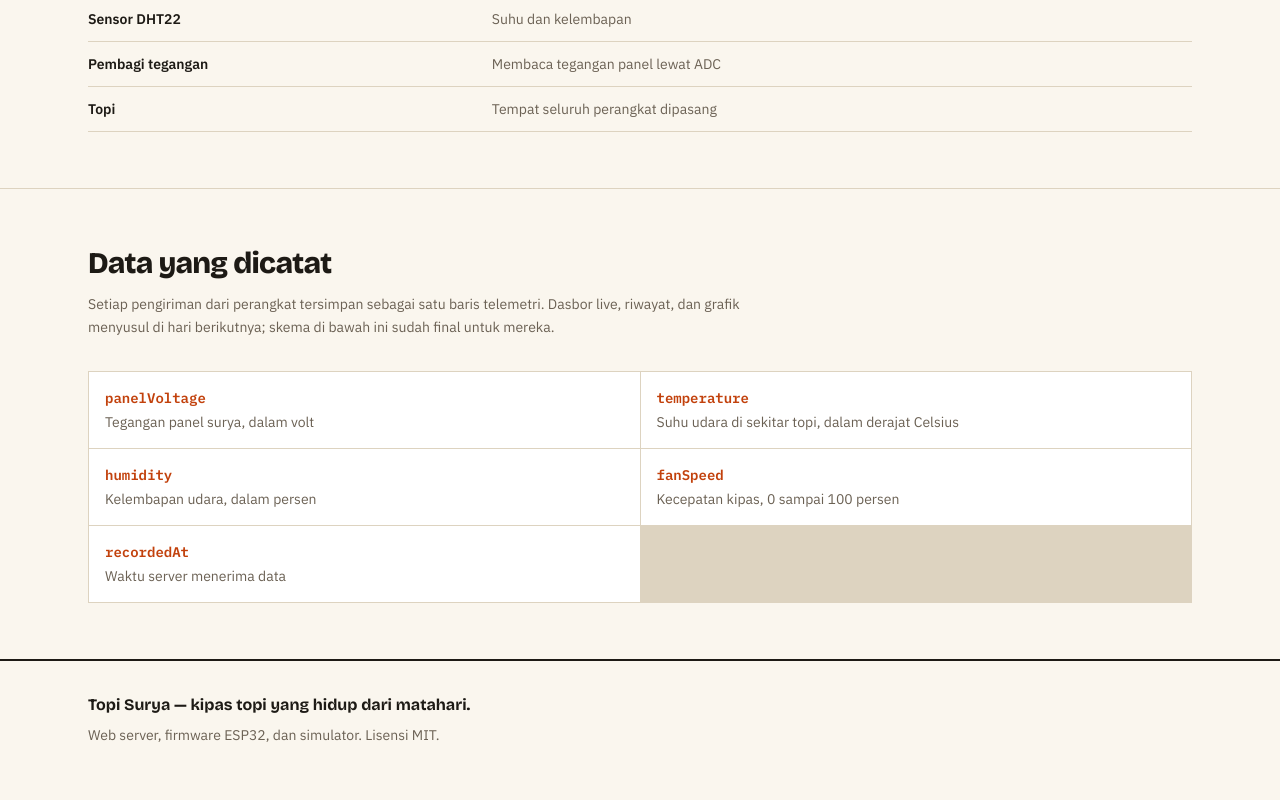
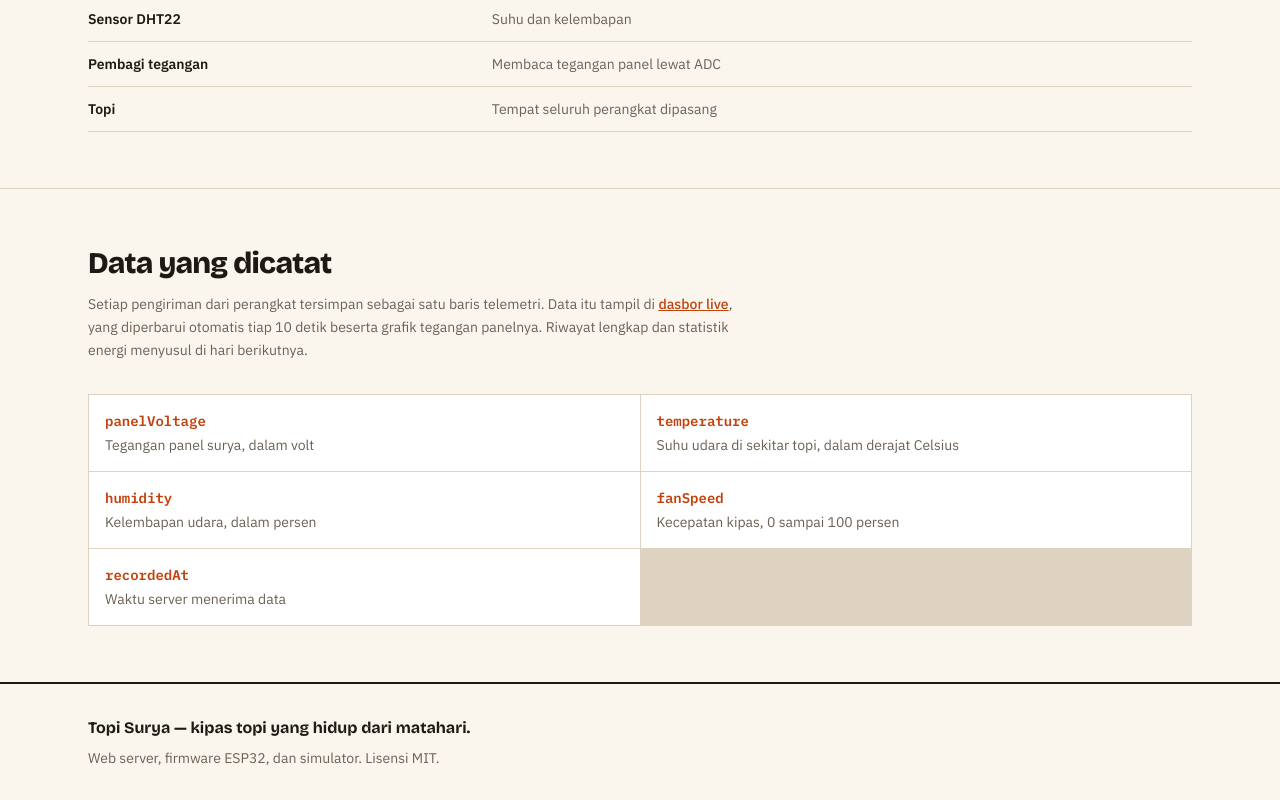
Before and after one commit to bintangyudhis/topi-surya-iot, a Next.js app: page / in a window 1280 px wide. Shown: the part 1523-2323 px from the top of the page. Before the commit the page ends 2300 px from the top, so only its background shows below. Built offline with nearby package versions, Linux system fonts and the light colour scheme.

Commit message:
Day 16: beranda menautkan dasbor live [skip-vercel]
Closes #3

```diff
--- a/src/app/BagianData.tsx
+++ b/src/app/BagianData.tsx
@@ -15,8 +15,13 @@ export default function BagianData() {
         </h2>
         <p className="mt-3 max-w-2xl text-sm leading-relaxed text-muted">
           Setiap pengiriman dari perangkat tersimpan sebagai satu baris
-          telemetri. Dasbor live, riwayat, dan grafik menyusul di hari
-          berikutnya; skema di bawah ini sudah final untuk mereka.
+          telemetri. Data itu tampil di{" "}
+          <a href="/dashboard" className="font-medium text-accent underline">
+            dasbor live
+          </a>
+          , yang diperbarui otomatis tiap 10 detik beserta grafik tegangan
+          panelnya. Riwayat lengkap dan statistik energi menyusul di hari
+          berikutnya.
         </p>
         <dl className="mt-8 grid gap-px border border-line bg-line sm:grid-cols-2">
           {KOLOM.map((kolom) => (
```
